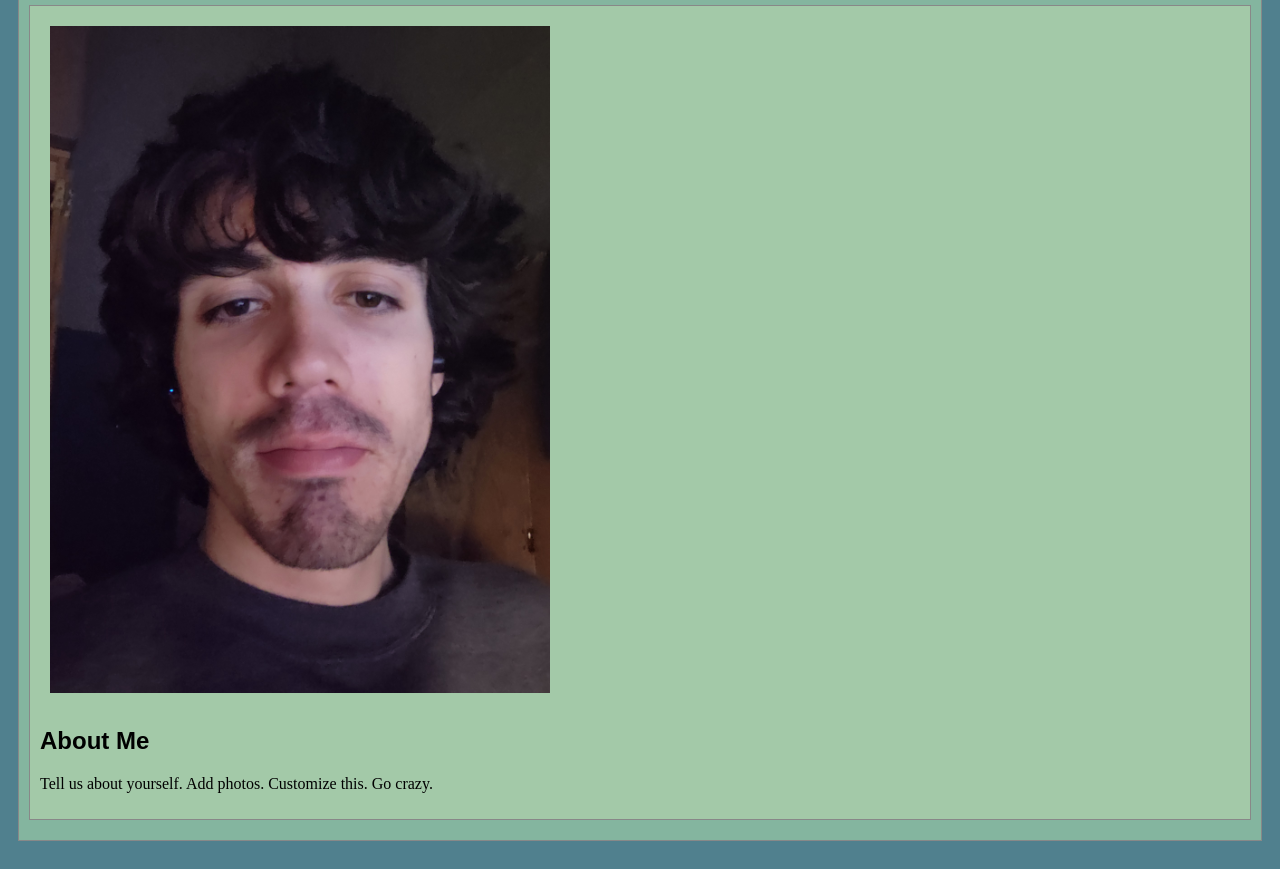
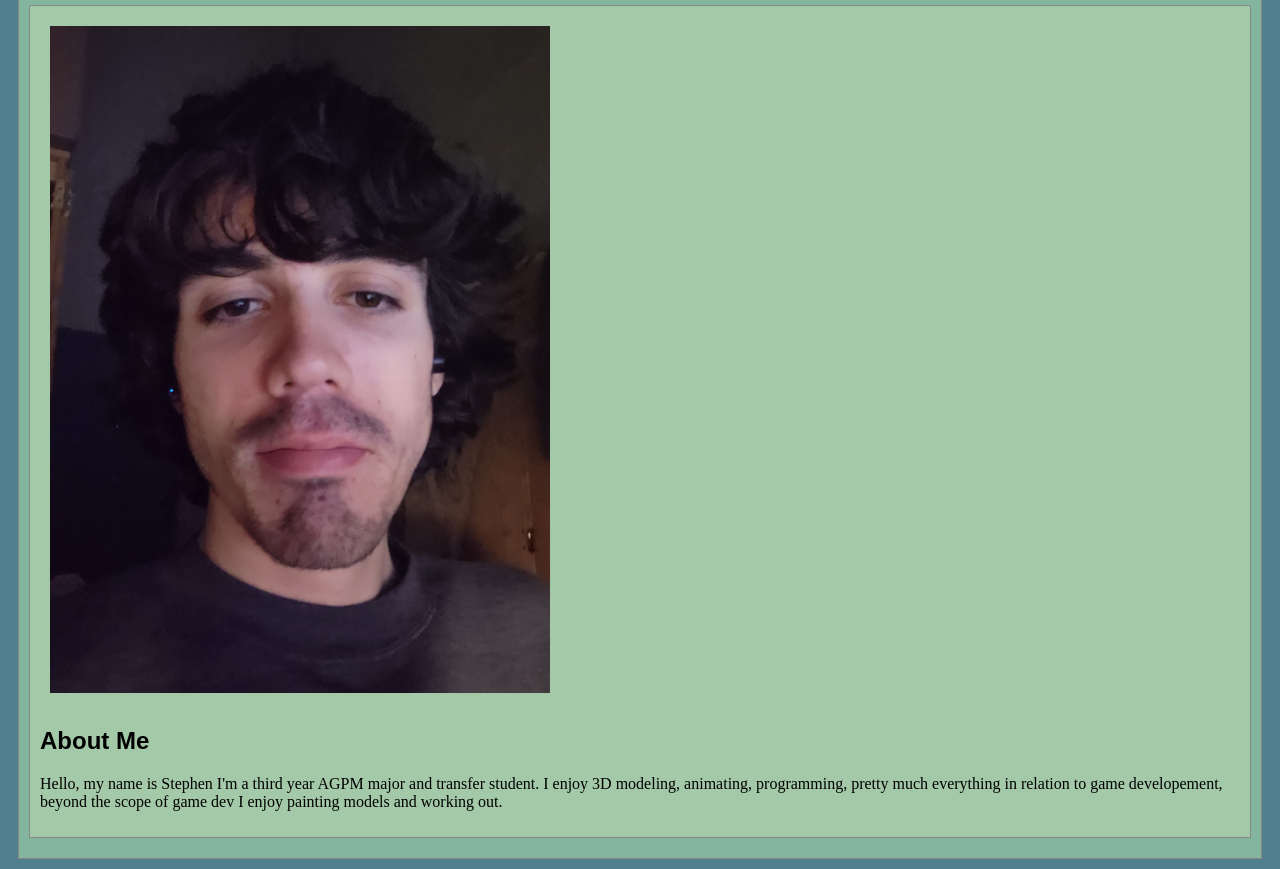
Before and after one commit to Xenocerin/art101, a plain HTML site: page index.html in a window 1280 px wide. Shown: the part 106-975 px from the top of the page. Drawn offline with Linux system fonts and the light colour scheme.

Commit message:
photo dimensions

```diff
--- a/css/homepage.css
+++ b/css/homepage.css
@@ -2,5 +2,6 @@
 
 .my-portrait {
   margin: 10px;
+  max-width: 250px;
   max-width: 500px;
 }
--- a/index.html
+++ b/index.html
@@ -26,7 +26,8 @@
 					<!-- Note that all filenames use lowercase and no spaces -->
 					<img class="my-portrait" src="./img/my-selfie.jpg">
 					<h2>About Me</h2>
-					<p>Tell us about yourself. Add photos. Customize this. Go crazy.</p>
+					<p>Hello, my name is Stephen I'm a third year AGPM major and transfer student. I enjoy 3D modeling, animating, programming,
+						 pretty much everything in relation to game developement, beyond the scope of game dev I enjoy painting models and working out. </p>
 			</div>
 
 		</section>
```
